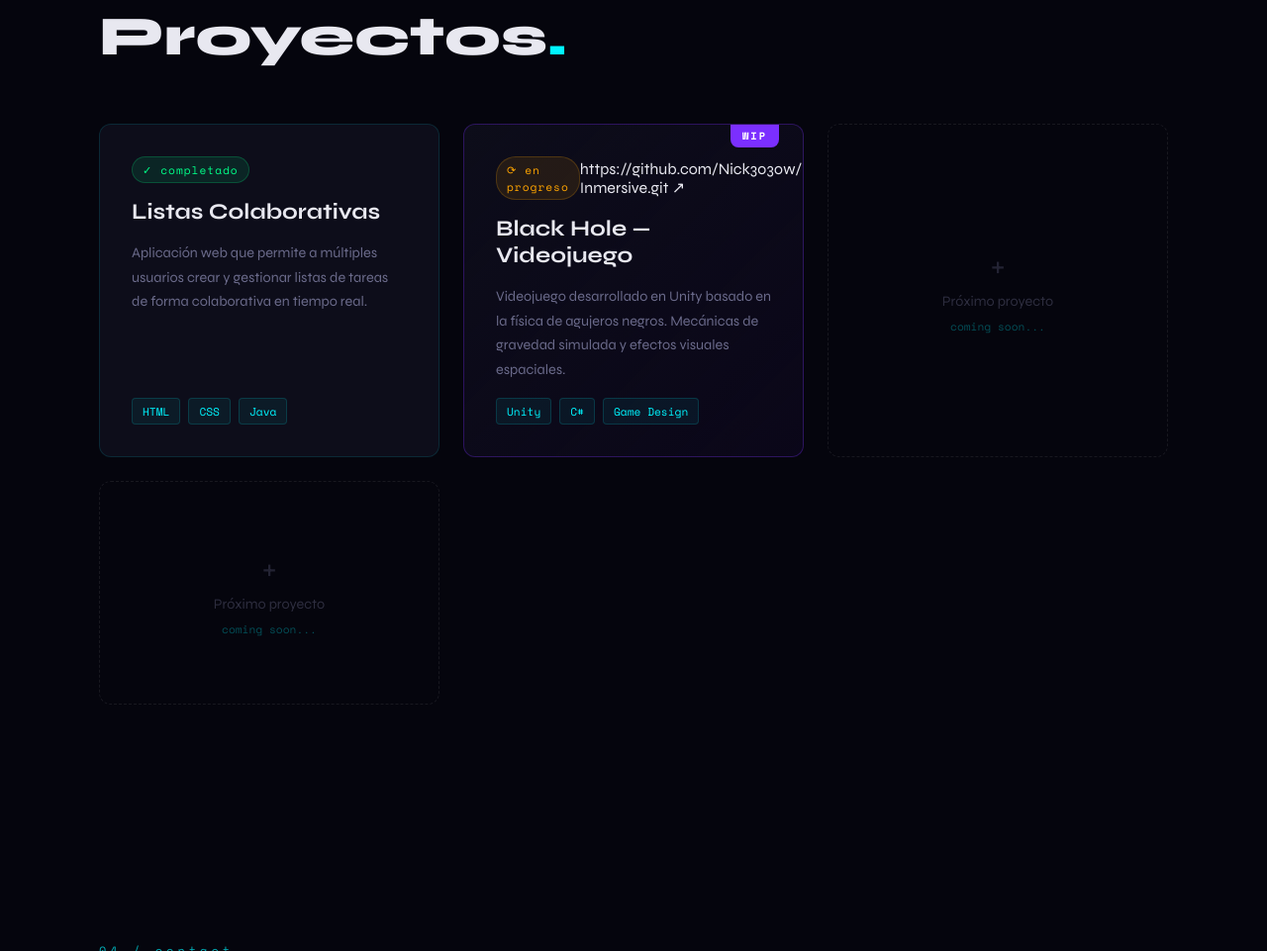
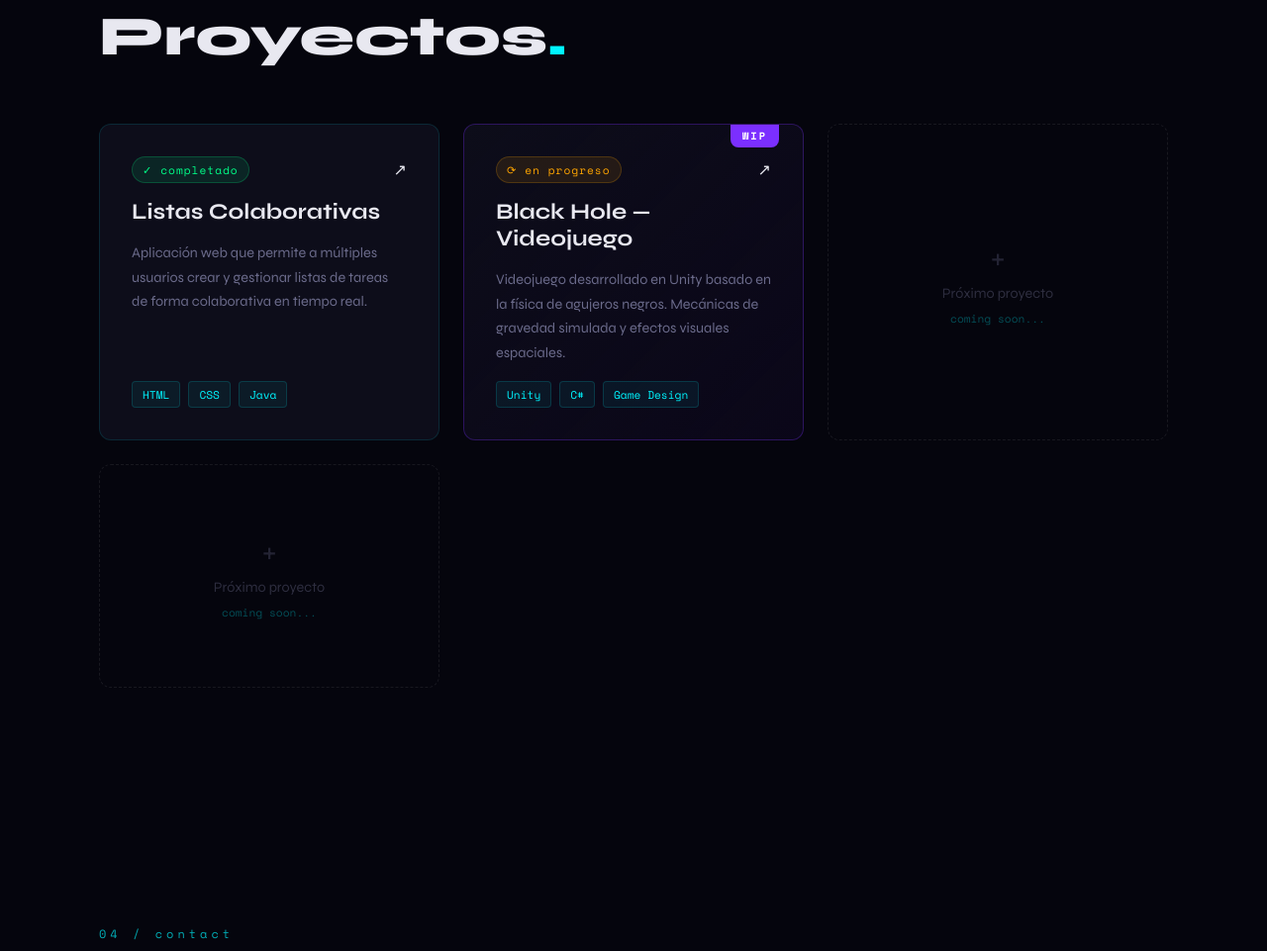
Before and after one commit to Nick3030w/Nick_personal_page, a website: page public/index.html in a window 1280 px wide. Shown: the part 2392-3353 px from the top of the page at 99% size. Drawn offline with nearby package versions, Linux system fonts and the light colour scheme.

Commit message:
Corrección de links en la parte de mis proyectos

```diff
--- a/public/index.html
+++ b/public/index.html
@@ -171,8 +171,7 @@
                 <div class="project-header">
                     <span class="project-status status-done">✓ completado</span>
                     <div class="project-links">
-                        <!-- Agrega aquí tu link a GitHub cuando lo tengas -->
-                        <!-- <a href="#" target="_blank" class="icon-link">↗</a> -->
+                        <a href="https://github.com/Nick3030w/Lista-de-compras-colaborativas.git" target="_blank" class="icon-link">↗</a>
                     </div>
                 </div>
                 <h3 class="project-title">Listas Colaborativas</h3>
@@ -190,8 +189,8 @@
                 <div class="project-header">
                     <span class="project-status status-wip">⟳ en progreso</span>
                     <div class="project-links">
-                        https://github.com/Nick3030w/BlackHole-Inmersive.git
-                        <a href="#" target="_blank" class="icon-link">↗</a>
+
+                        <a href="https://github.com/Nick3030w/BlackHole-Inmersive.git" target="_blank" class="icon-link">↗</a>
                     </div>
                 </div>
                 <div class="wip-badge">WIP</div>
```
